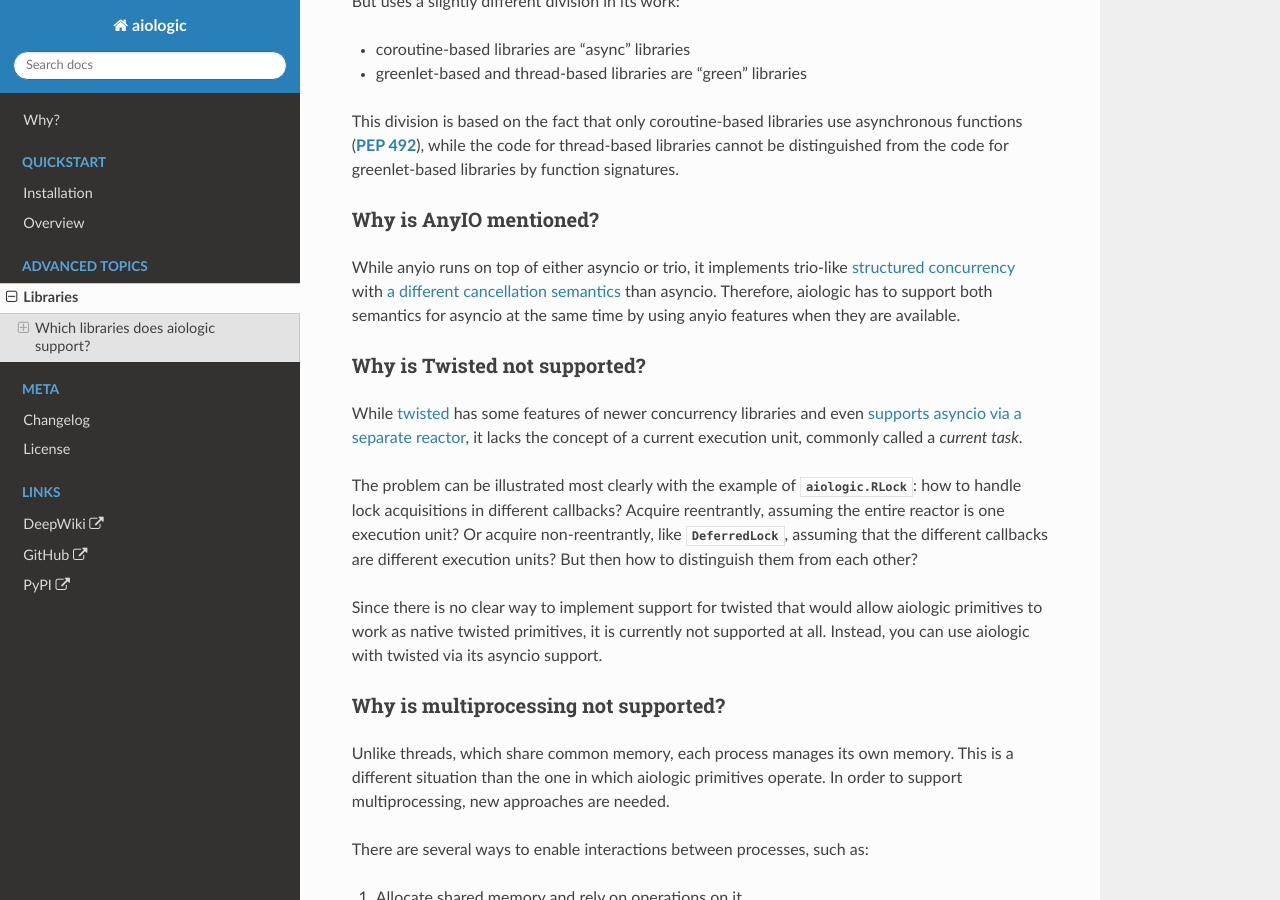
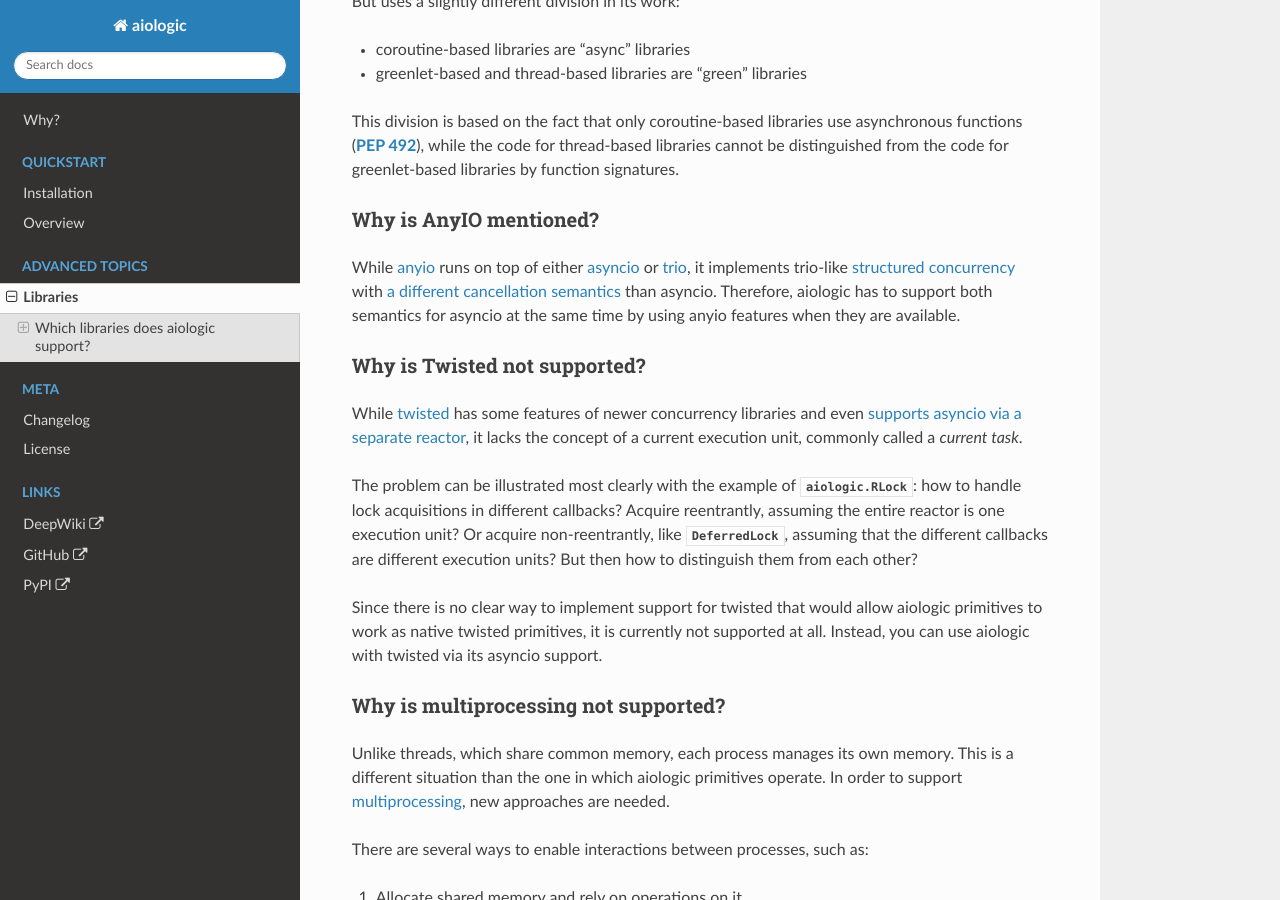
Before and after one commit to x42005e1f/aiologic, a Sphinx documentation site: the page built from docs/libraries.rst, in a window 1280 px wide and 900 px high, scrolled down 785 px. Built offline with Sphinx 7.4.7 and the Read the Docs theme 3.1.0, drawn with Linux system fonts in a browser that asks for light colours; the version number could not be read and is left out; some of the changed lines change nothing that is shown.

Commit message:
docs: add additional links

```diff
--- a/docs/libraries.rst
+++ b/docs/libraries.rst
@@ -51,13 +51,17 @@ signatures.
 Why is AnyIO mentioned?
 +++++++++++++++++++++++
 
-While anyio runs on top of either asyncio or trio, it implements trio-like
-`structured concurrency <https://en.wikipedia.org/wiki/
+While `anyio`_ runs on top of either `asyncio`_ or `trio`_, it implements
+trio-like `structured concurrency <https://en.wikipedia.org/wiki/
 Structured_concurrency>`_ with `a different cancellation semantics <https://
 anyio.readthedocs.io/en/stable/cancellation.html
 #differences-between-asyncio-and-anyio-cancellation-semantics>`_ than
 asyncio. Therefore, aiologic has to support both semantics for asyncio at the
 same time by using anyio features when they are available.
+
+.. _anyio: https://anyio.readthedocs.io
+.. _asyncio: https://docs.python.org/3/library/asyncio.html
+.. _trio: https://trio.readthedocs.io
 
 Why is Twisted not supported?
 +++++++++++++++++++++++++++++
@@ -87,7 +91,7 @@ Why is multiprocessing not supported?
 
 Unlike threads, which share common memory, each process manages its own memory.
 This is a different situation than the one in which aiologic primitives
-operate. In order to support multiprocessing, new approaches are needed.
+operate. In order to support `multiprocessing`_, new approaches are needed.
 
 There are several ways to enable interactions between processes, such as:
 
@@ -103,3 +107,6 @@ separate research.
 Thus, there is no way to easily implement multiprocessing support that would
 not conflict with aiologic's ideas. Nevertheless, it is still an open question,
 and the situation may change in the future.
+
+
+.. _multiprocessing: https://docs.python.org/3/library/multiprocessing.html
```
